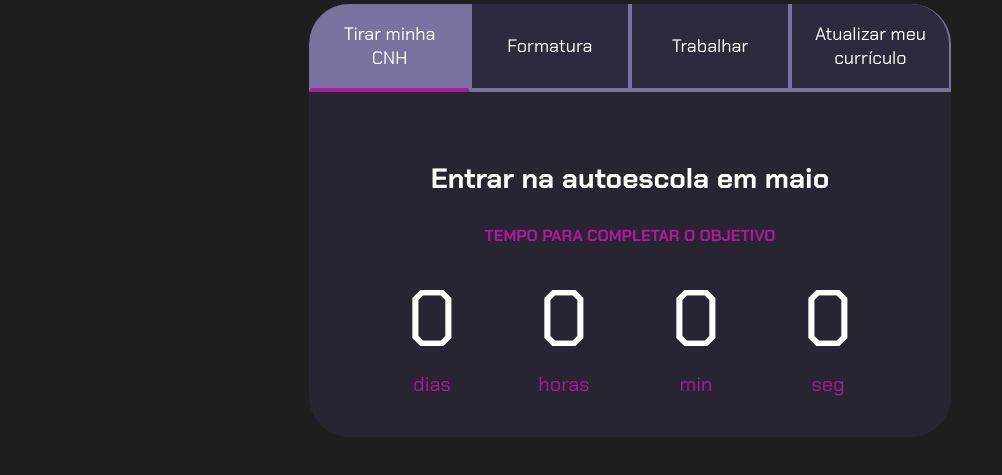
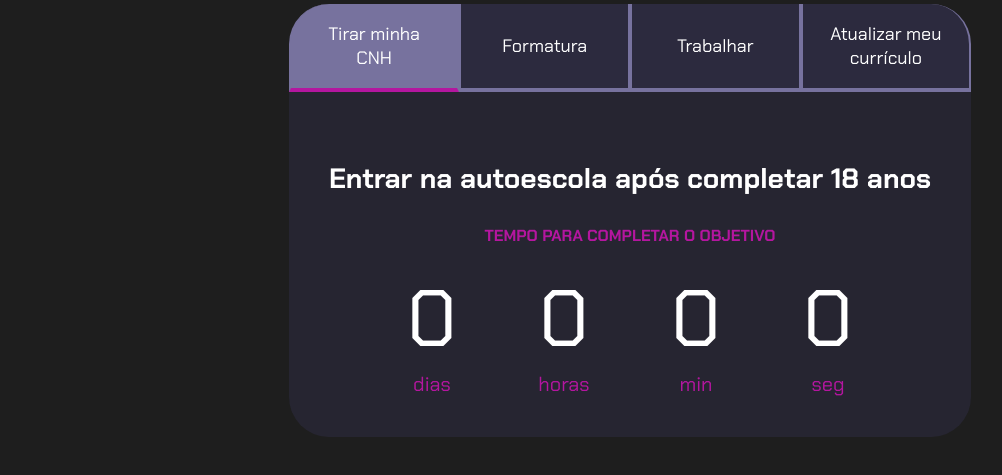
Before and after one commit to emilypadilha28/projetodevida, a plain HTML site: page index.html in a window 1280 px wide. Shown: the part 99-574 px from the top of the page, without its empty margins (10-1012 px from the left). Drawn offline with Linux system fonts and the light colour scheme.

Commit message:
Add files via upload

```diff
--- a/index.html
+++ b/index.html
@@ -20,7 +20,7 @@
             </div>
             <div class="abas-textos">
                 <div class="aba-conteudo ativo">
-                    <h3 class="aba-conteudo-titulo-principal">Entrar na autoescola em maio</h3>
+                    <h3 class="aba-conteudo-titulo-principal">Entrar na autoescola após completar 18 anos</h3>
                     <h4 class="aba-conteudo-titulo-secundario">Tempo para completar o objetivo</h4>
                     <div class="contador">
                         <div class="contador-digito">
```
